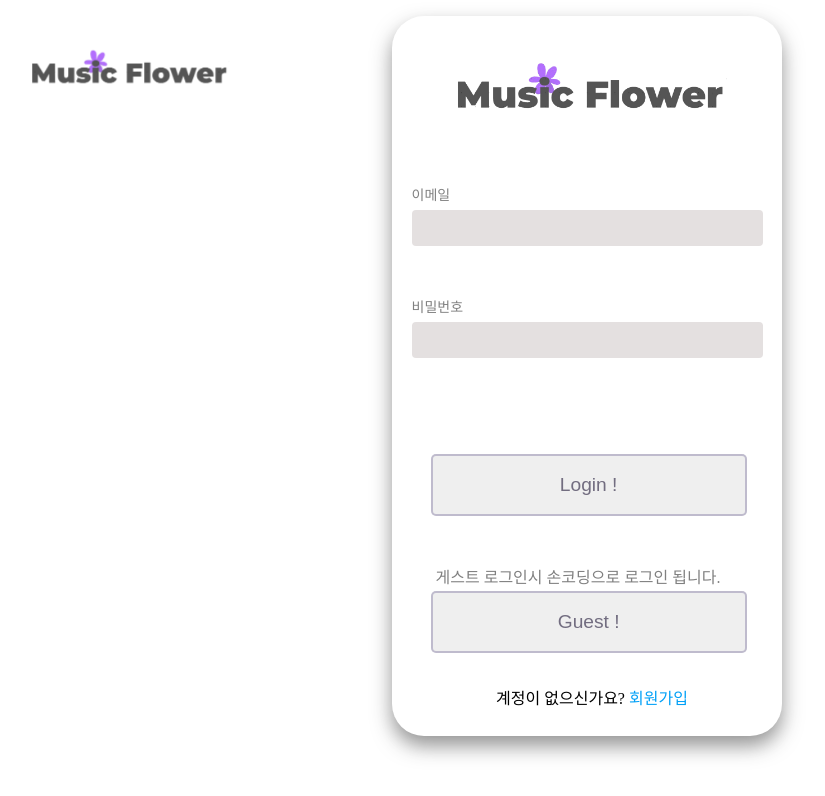
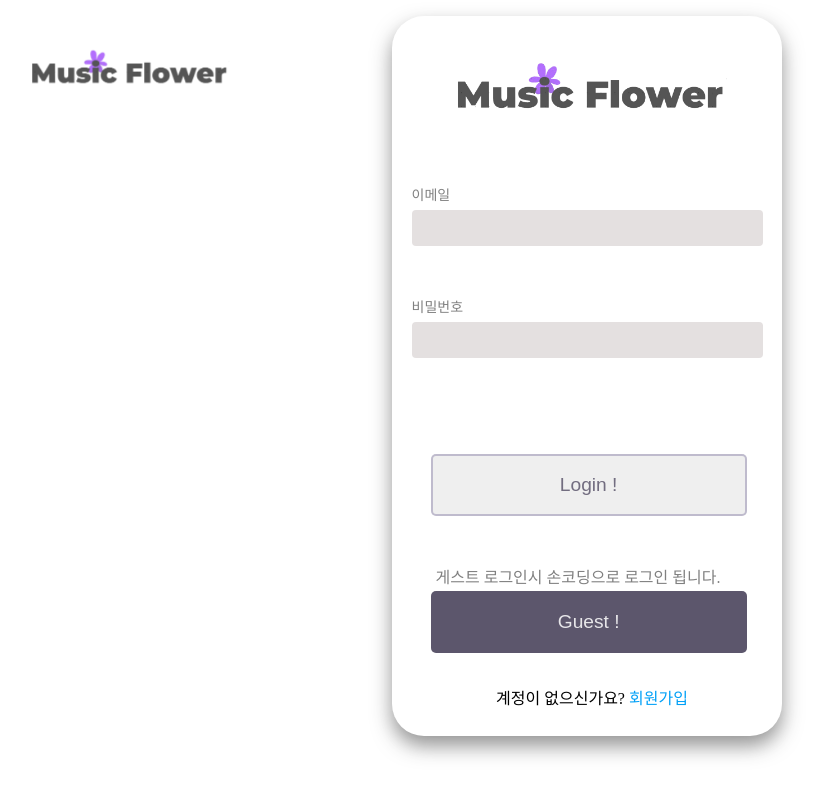
Before and after one commit to codestates/Music-Flower, a React (Create React App) app in the folder client/: page /login in a window 1280 px wide. In both pictures the pointer is over the button "Guest !". Shown: the part 184-980 px from the top of the page, without its empty margins (53-878 px from the left). Built offline with nearby package versions, Linux system fonts and the light colour scheme.

Commit message:
Fix: hover 설정

```diff
--- a/client/src/css/Login.css
+++ b/client/src/css/Login.css
@@ -93,6 +93,10 @@ input {
   color: rgba(30, 22, 54, 0.6);
   box-shadow: rgba(119, 108, 153, 0.4) 0 0px 0px 2px inset;
 }
+.Guest-btn:hover {
+  color: rgba(255, 255, 255, 0.85);
+  box-shadow: rgba(30, 22, 54, 0.7) 0 80px 0px 2px inset;
+}
 .Login-btn {
   margin-top: 3rem;
   margin-left: 1.2rem;
```
